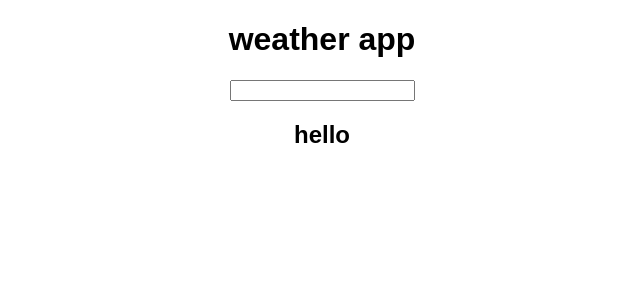
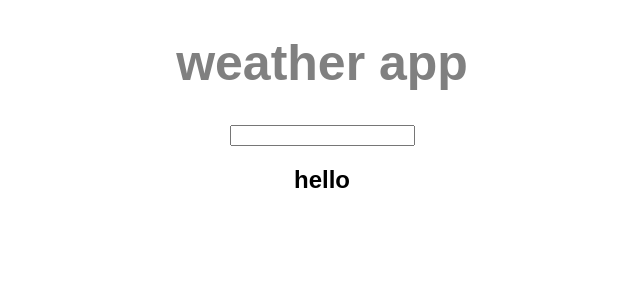
Before and after one commit to warui09/weatherApp, a React (Create React App) app: page / in a window 1280 px wide. Shown: the top 300 px of the page, without its empty margins (318-958 px from the left). Built offline with nearby package versions, Linux system fonts and the light colour scheme.

Commit message:
added css style to Header component

```diff
--- a/src/components/Header.js
+++ b/src/components/Header.js
@@ -3,7 +3,15 @@ import React from "react";
 const Header = () => {
   return (
     <div>
-      <h1>weather app</h1>
+      <h1
+        style={{
+          fontSize: "50px",
+          fontWeight: "600",
+          color: "grey"
+        }}
+      >
+        weather app
+      </h1>
     </div>
   );
 };
```
